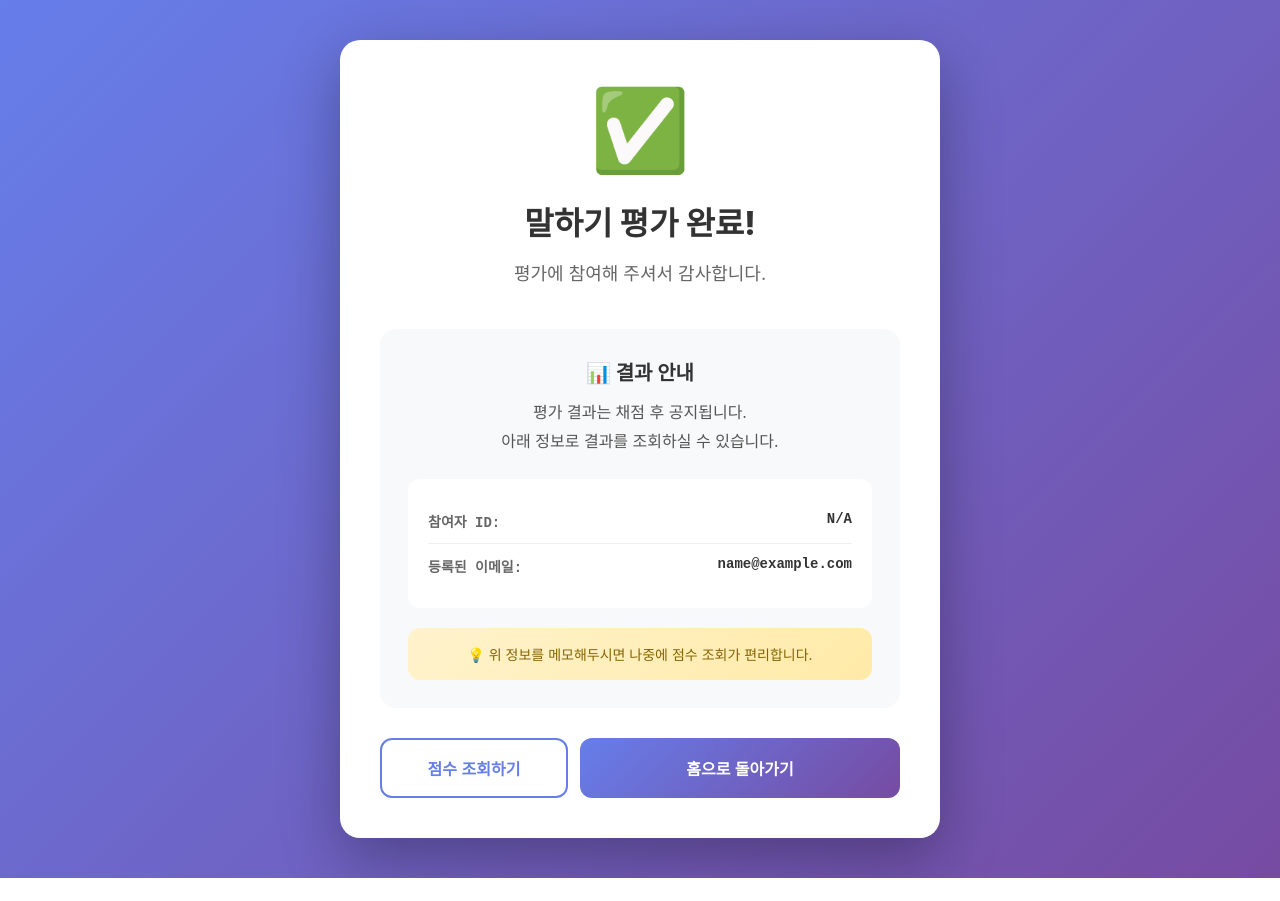
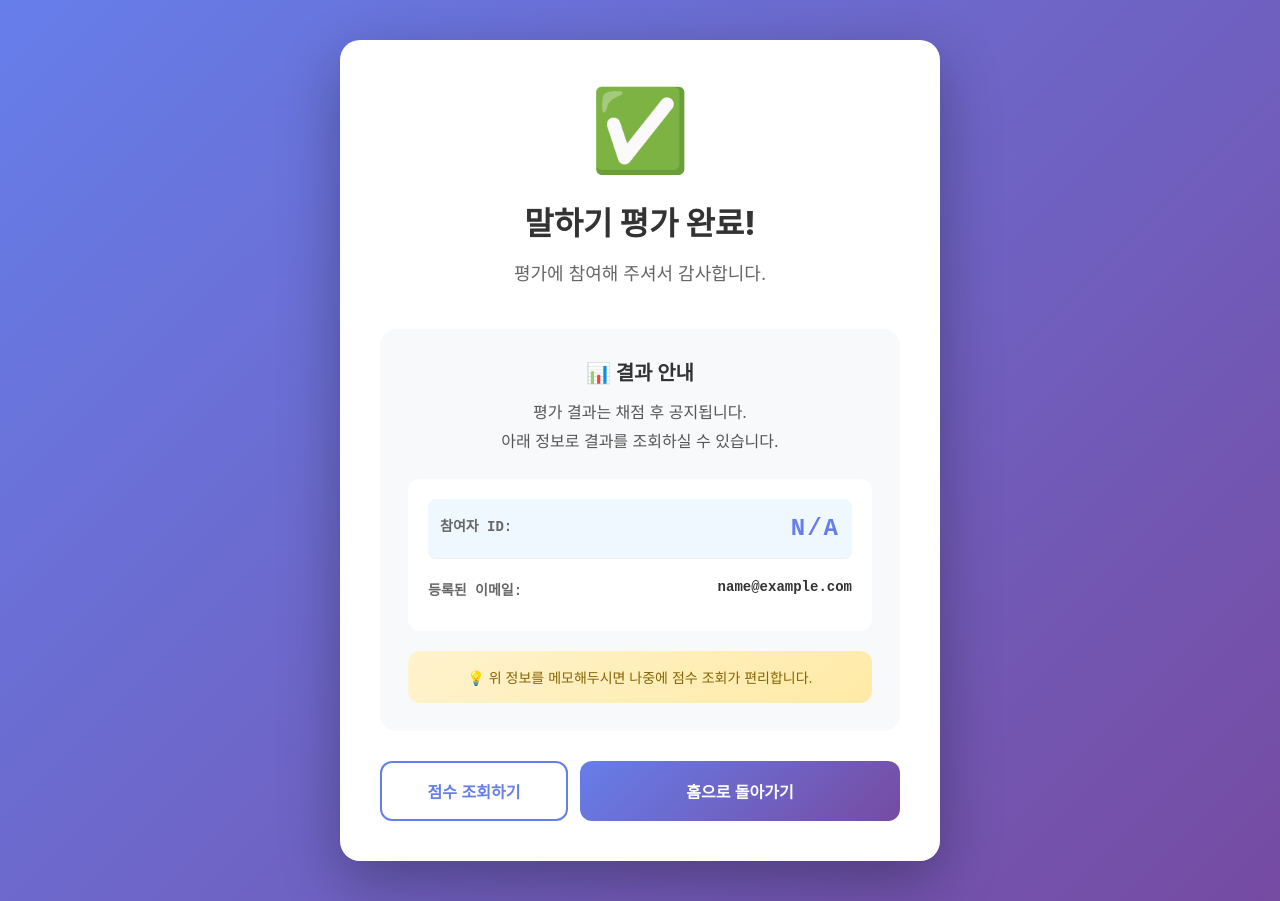
Before and after one commit to exphon/speechevaluation, a React (Create React App) app: page /speaking-completion in a window 1280 px wide. Both pictures are taken after typing "name@example.com" into the empty fields and a click on the button "등록하기". Before the commit the page ends 878 px from the top, so only its background shows below. Built offline with nearby package versions, Linux system fonts and the light colour scheme.

Commit message:
Increase font size and emphasize participant ID display

```diff
--- a/src/pages/SpeakingCompletionPage.css
+++ b/src/pages/SpeakingCompletionPage.css
@@ -215,6 +215,20 @@
   font-family: monospace;
 }
 
+.participant-id-item {
+  background: #f0f8ff;
+  padding: 16px 12px !important;
+  border-radius: 8px;
+  margin-bottom: 8px;
+}
+
+.participant-id-value {
+  font-size: 24px !important;
+  font-weight: 800 !important;
+  color: #667eea !important;
+  letter-spacing: 2px;
+}
+
 .notice-box {
   background: linear-gradient(135deg, #fff3cd 0%, #ffeaa7 100%);
   border-radius: 12px;
--- a/src/pages/SpeakingCompletionPage.js
+++ b/src/pages/SpeakingCompletionPage.js
@@ -122,9 +122,9 @@ const SpeakingCompletionPage = () => {
               </p>
 
               <div className="session-info">
-                <div className="info-item">
+                <div className="info-item participant-id-item">
                   <span className="label">참여자 ID:</span>
-                  <span className="value">{participantId ? participantId.replace(/^S_/, '') : 'N/A'}</span>
+                  <span className="value participant-id-value">{participantId ? participantId.replace(/^S_/, '') : 'N/A'}</span>
                 </div>
                 {email && (
                   <div className="info-item">
```
